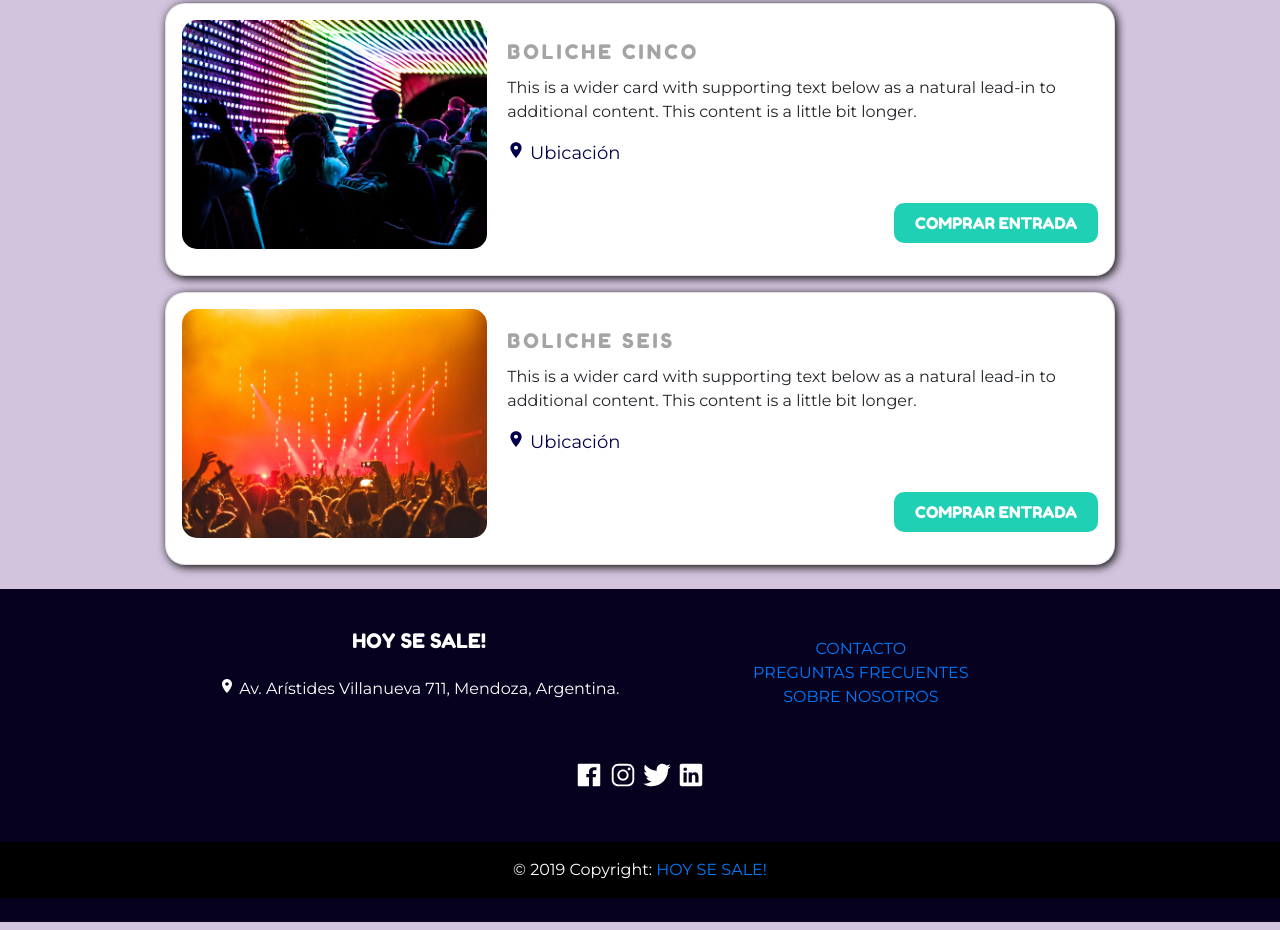
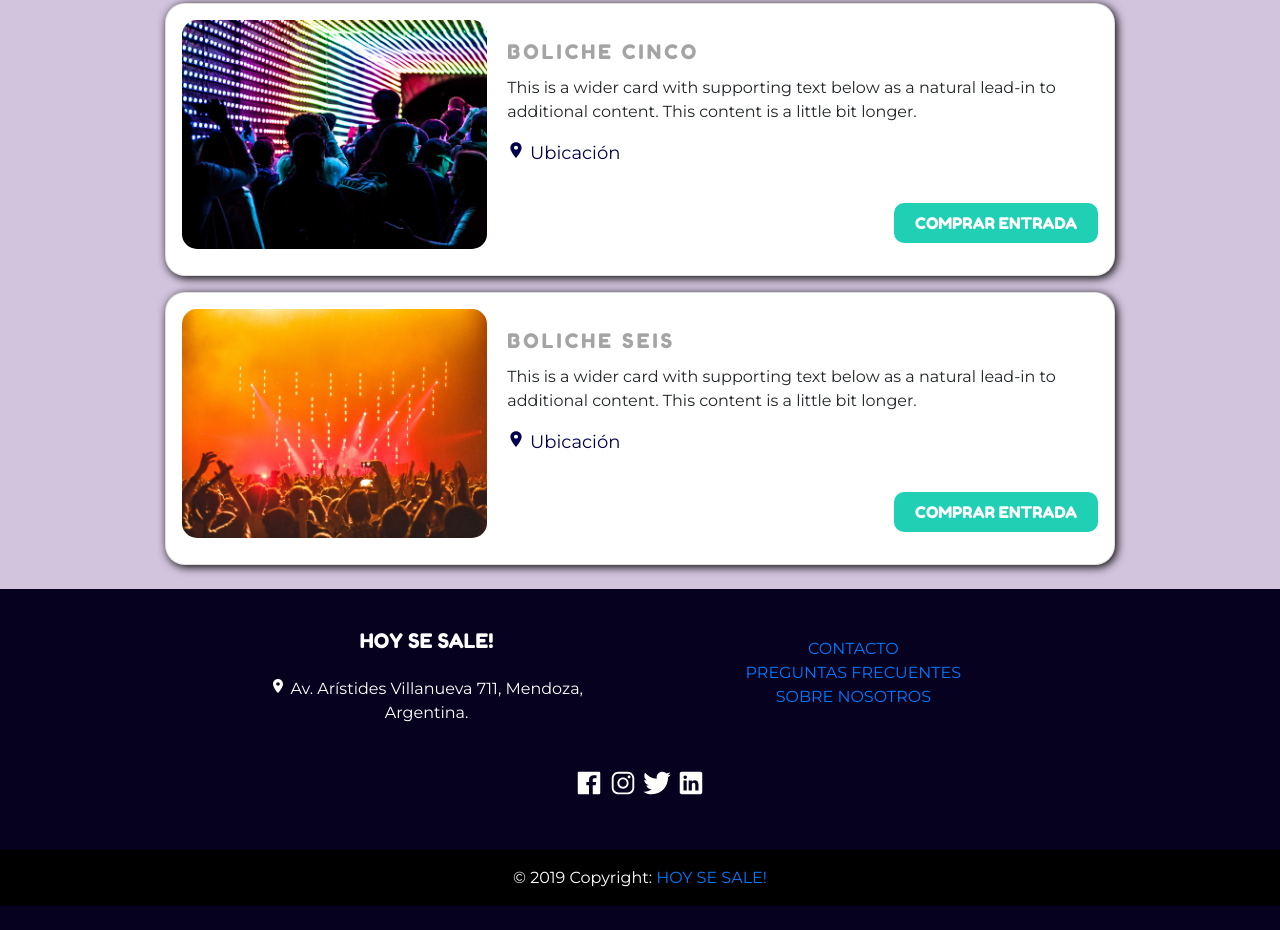
Before and after one commit to Mati1999/Grupo1, a plain HTML site: page html/boliches.html in a window 1280 px wide. Shown: the part 1447-2377 px from the top of the page. Drawn offline with nearby package versions, Linux system fonts and the light colour scheme.

Commit message:
fixed styles

```diff
--- a/css/stylesheet.css
+++ b/css/stylesheet.css
@@ -165,6 +165,10 @@ footer .social-networks a {
 
 footer .copyright {
   background-color: black;
+}
+
+footer .row {
+  margin: 0;
 }
 
 /*CONTENIDO CONTAINERS------------------*/
```
Also changed, not shown: js/commonComponents.js (line endings or trailing spaces).
